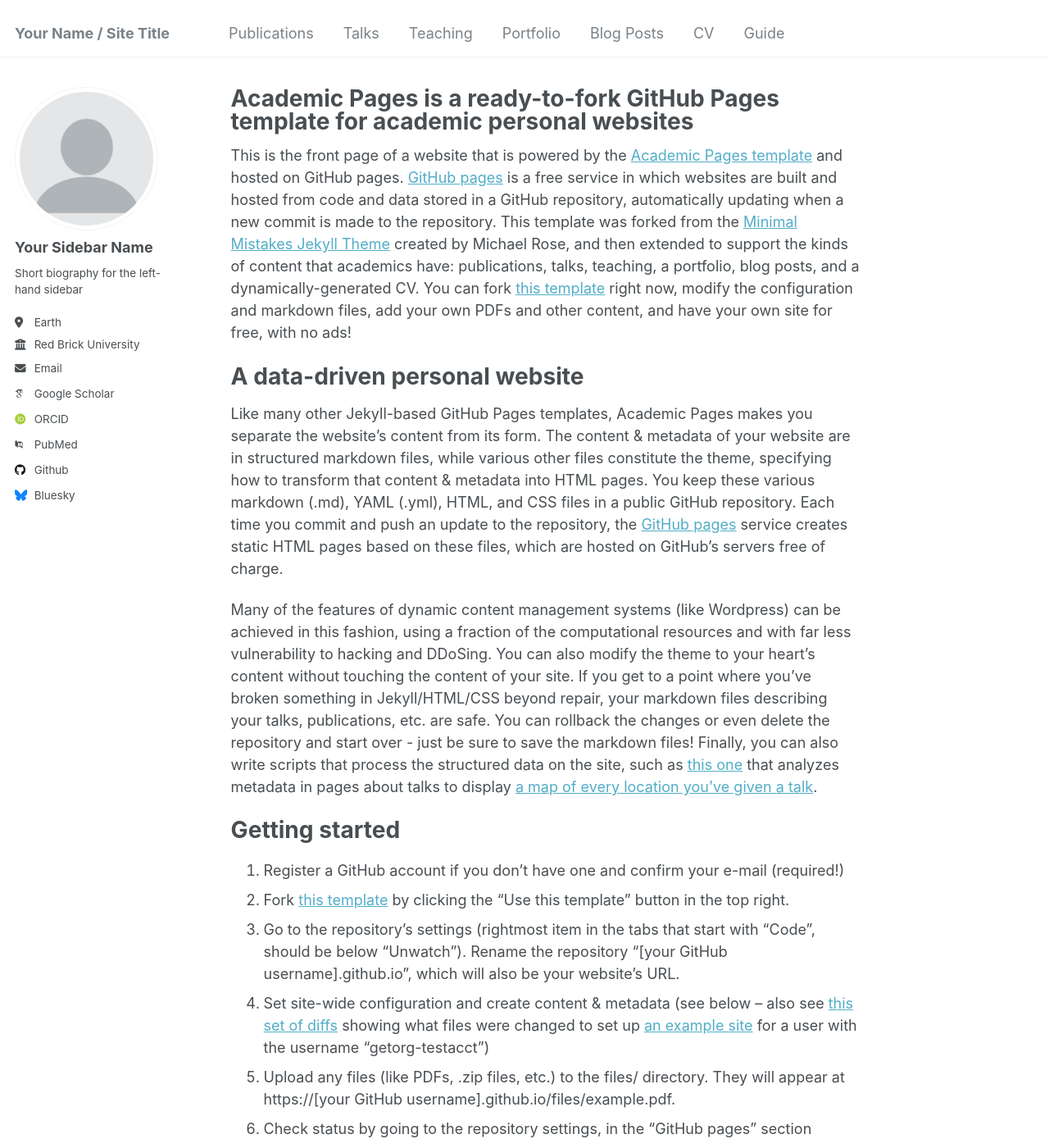
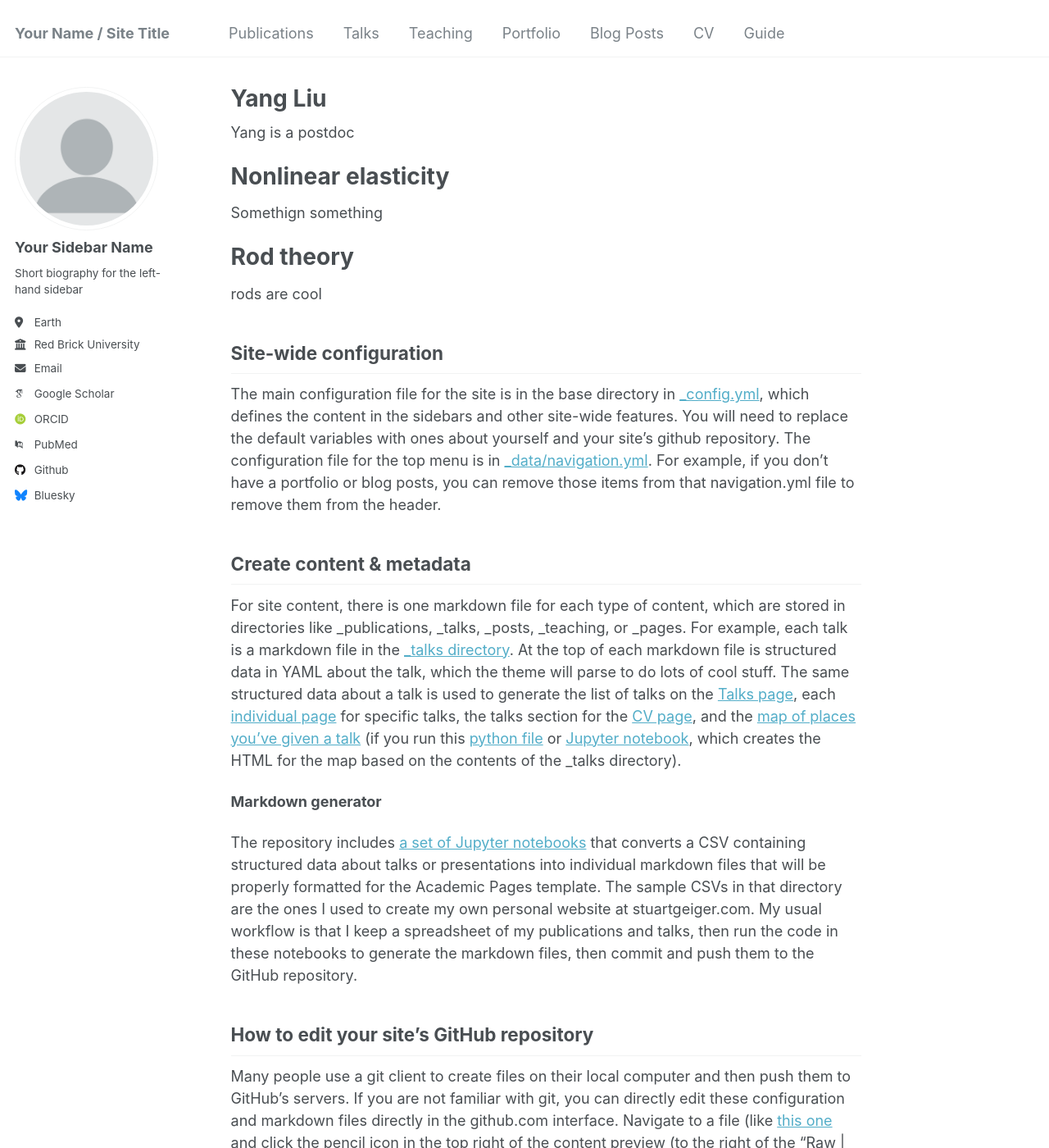
Before and after one commit to yangliumech/yangliumech.github.io, a Jekyll site: the page built from _pages/about.md, in a window 1280 px wide and 1400 px high. Shown: the whole window at 82% size. Built offline with Jekyll 4.4.1, drawn with Linux system fonts in a browser that asks for light colours; some web fonts are replaced.

Commit message:
Update about.md

```diff
--- a/_pages/about.md
+++ b/_pages/about.md
@@ -1,28 +1,21 @@
 ---
 permalink: /
-title: "Academic Pages is a ready-to-fork GitHub Pages template for academic personal websites"
+title: "Yang Liu"
 author_profile: true
 redirect_from:
   - /about/
   - /about.html
 ---
 
-This is the front page of a website that is powered by the [Academic Pages template](https://github.com/academicpages/academicpages.github.io) and hosted on GitHub pages. [GitHub pages](https://pages.github.com) is a free service in which websites are built and hosted from code and data stored in a GitHub repository, automatically updating when a new commit is made to the repository. This template was forked from the [Minimal Mistakes Jekyll Theme](https://mmistakes.github.io/minimal-mistakes/) created by Michael Rose, and then extended to support the kinds of content that academics have: publications, talks, teaching, a portfolio, blog posts, and a dynamically-generated CV. You can fork [this template](https://github.com/academicpages/academicpages.github.io) right now, modify the configuration and markdown files, add your own PDFs and other content, and have your own site for free, with no ads!
+Yang is a postdoc
 
-A data-driven personal website
+Nonlinear elasticity
 ======
-Like many other Jekyll-based GitHub Pages templates, Academic Pages makes you separate the website's content from its form. The content & metadata of your website are in structured markdown files, while various other files constitute the theme, specifying how to transform that content & metadata into HTML pages. You keep these various markdown (.md), YAML (.yml), HTML, and CSS files in a public GitHub repository. Each time you commit and push an update to the repository, the [GitHub pages](https://pages.github.com/) service creates static HTML pages based on these files, which are hosted on GitHub's servers free of charge.
+Somethign something
 
-Many of the features of dynamic content management systems (like Wordpress) can be achieved in this fashion, using a fraction of the computational resources and with far less vulnerability to hacking and DDoSing. You can also modify the theme to your heart's content without touching the content of your site. If you get to a point where you've broken something in Jekyll/HTML/CSS beyond repair, your markdown files describing your talks, publications, etc. are safe. You can rollback the changes or even delete the repository and start over - just be sure to save the markdown files! Finally, you can also write scripts that process the structured data on the site, such as [this one](https://github.com/academicpages/academicpages.github.io/blob/master/talkmap.ipynb) that analyzes metadata in pages about talks to display [a map of every location you've given a talk](https://academicpages.github.io/talkmap.html).
-
-Getting started
+Rod theory
 ======
-1. Register a GitHub account if you don't have one and confirm your e-mail (required!)
-1. Fork [this template](https://github.com/academicpages/academicpages.github.io) by clicking the "Use this template" button in the top right.
-1. Go to the repository's settings (rightmost item in the tabs that start with "Code", should be below "Unwatch"). Rename the repository "[your GitHub username].github.io", which will also be your website's URL.
-1. Set site-wide configuration and create content & metadata (see below -- also see [this set of diffs](http://archive.is/3TPas) showing what files were changed to set up [an example site](https://getorg-testacct.github.io) for a user with the username "getorg-testacct")
-1. Upload any files (like PDFs, .zip files, etc.) to the files/ directory. They will appear at https://[your GitHub username].github.io/files/example.pdf.
-1. Check status by going to the repository settings, in the "GitHub pages" section
+rods are cool
 
 Site-wide configuration
 ------
```
